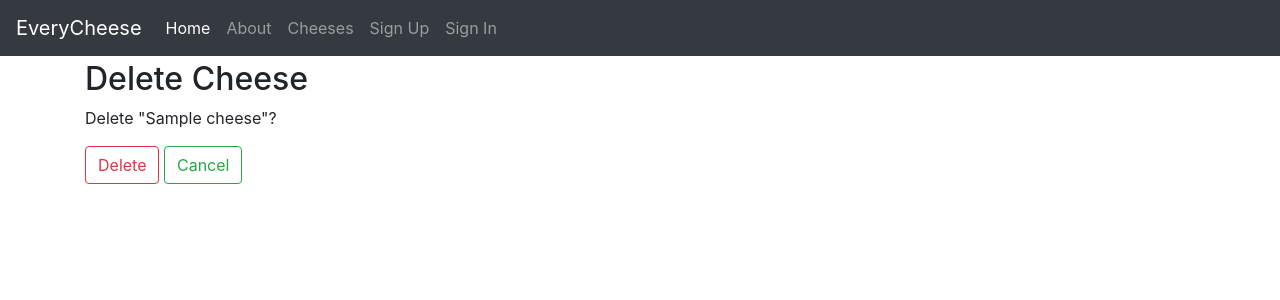
After one commit to SaiSakethGK/everycheese, a Django app: a page that uses everycheese/templates/cheeses/cheese_delete.html in a window 1280 px wide. The commit adds this page. Shown: the top 300 px of the page. Run offline with Django 3.2, Linux system fonts and the light colour scheme; tables that the repository leaves empty hold one stand-in row (values such as "Sample post"); some libraries are stand-ins or nearby versions.

Commit message:
Add delete Cheese functionality

```diff
--- a/everycheese/cheeses/models.py
+++ b/everycheese/cheeses/models.py
@@ -21,10 +21,11 @@ class Cheese(TimeStampedModel):
         HARD = "hard", "Hard"
         # Other Fields Here...
 
+
+    def get_absolute_url(self):
+        return reverse('cheeses:detail', kwargs={"slug": self.slug})
+
     firmness = models.CharField("Firmness", max_length=20, choices=Firmness.choices, default=Firmness.UNSPECIFIED)
 
     def __str__(self):
         return self.name
-
-    def get_absolute_url(self):
-        return reverse('cheeses:detail', kwargs={"slug": self.slug})
--- a/everycheese/cheeses/urls.py
+++ b/everycheese/cheeses/urls.py
@@ -19,5 +19,7 @@ urlpatterns = [
         view=views.CheeseDetailView.as_view(),
         name='detail'
     ),
+    path('delete/<slug:slug>/', views.CheeseDeleteView.as_view(), name='delete'),
+    path('confirm_delete/<slug:slug>/', views.ConfirmCheeseDeleteView.as_view(), name='confirm_delete'),
 
 ]
--- a/everycheese/cheeses/views.py
+++ b/everycheese/cheeses/views.py
@@ -1,6 +1,7 @@
 from typing import Any
-from django.views.generic import ListView, DetailView
+from django.views.generic import ListView, DetailView, DeleteView, TemplateView
 from .models import Cheese
+from django.urls import reverse_lazy
 import logging
 from django.views.generic import CreateView
 
@@ -31,3 +32,18 @@ class CheeseCreateView(CreateView):
         'firmness',
         'country_of_origin',
     ]
+
+
+class CheeseDeleteView(DeleteView):
+    model = Cheese
+    template_name ='cheeses/cheese_delete.html'
+    success_url = reverse_lazy('cheeses:list')
+
+
+class ConfirmCheeseDeleteView(TemplateView):
+    template_name = 'cheeses/cheese_delete.html'
+
+    def get_context_data(self, **kwargs):
+        context = super().get_context_data(**kwargs)
+        context['cheese'] = Cheese.objects.get(slug=self.kwargs['slug'])
+        return context
--- /dev/null
+++ b/everycheese/templates/cheeses/cheese_delete.html
@@ -0,0 +1,22 @@
+{% extends "base.html" %}
+
+{% block title %}Delete Cheese{% endblock title %}
+
+{% block content %}
+    <h2>Delete Cheese</h2>
+
+        <p>Delete "{{ cheese.name }}"?</p>
+
+    <form method="post" action="{% url 'cheeses:delete' cheese.slug %}">
+
+        {% csrf_token %}
+
+        <button type="submit" class="btn btn-outline-danger">Delete</button>
+
+        <a href="{% url 'cheeses:list' %}">
+
+            <button type="button" class="btn btn-outline-success">Cancel</button>
+        </a>
+    </form>
+
+{% endblock content %}
--- a/everycheese/templates/cheeses/cheese_form.html
+++ b/everycheese/templates/cheeses/cheese_form.html
@@ -7,6 +7,6 @@
 <form method="post" action="{% url 'cheeses:add' %}">
     {% csrf_token %}
     {{ form|crispy }}
-    <button type="submit" class="btn btn-primary">Save</button>
+    <button type="submit" class="btn btn-outline-info">Save</button>
 </form>
 {% endblock content %}
```
Also changed, not shown: everycheese/templates/cheeses/cheese_list.html (+5 -2 lines).
